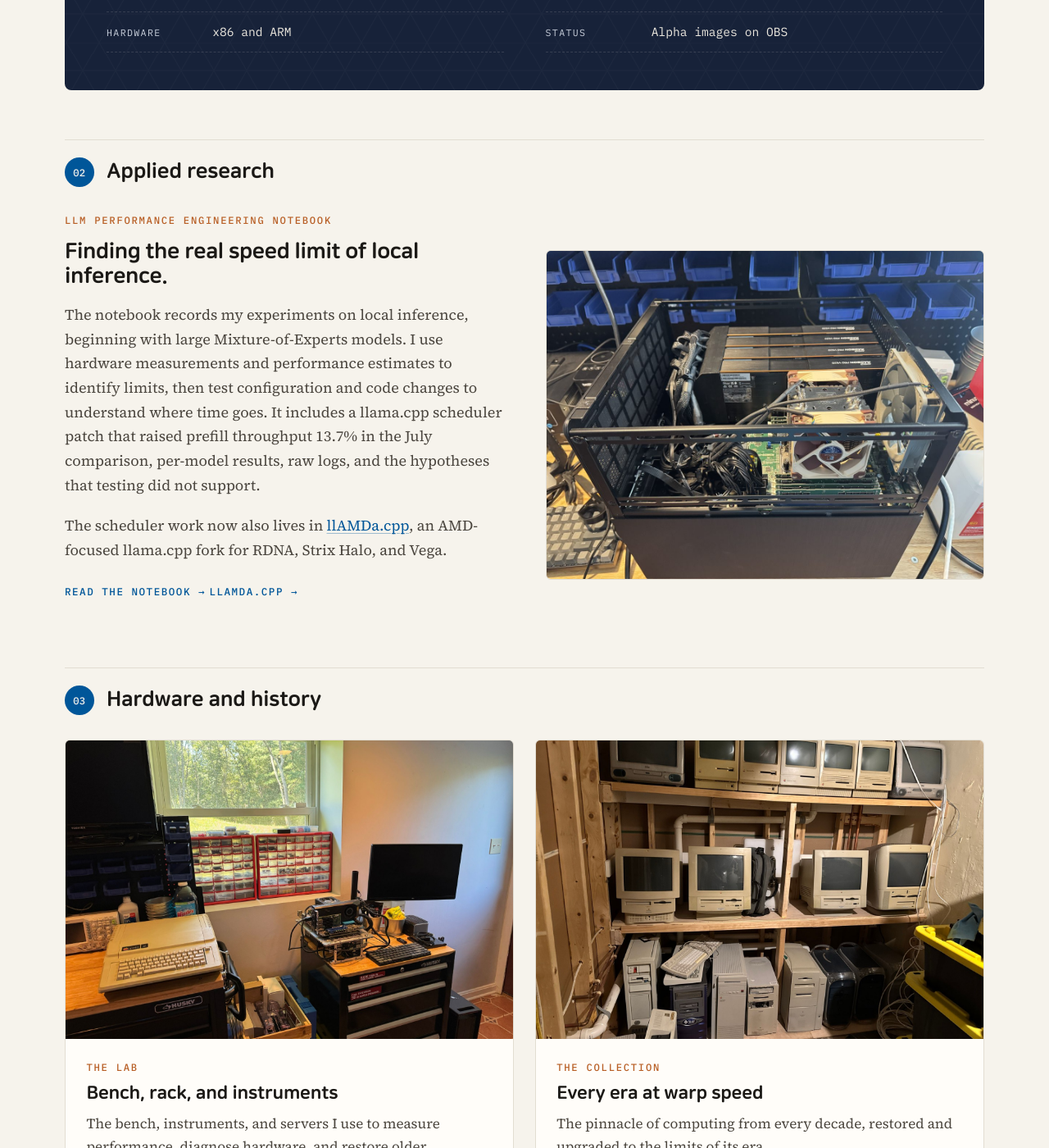
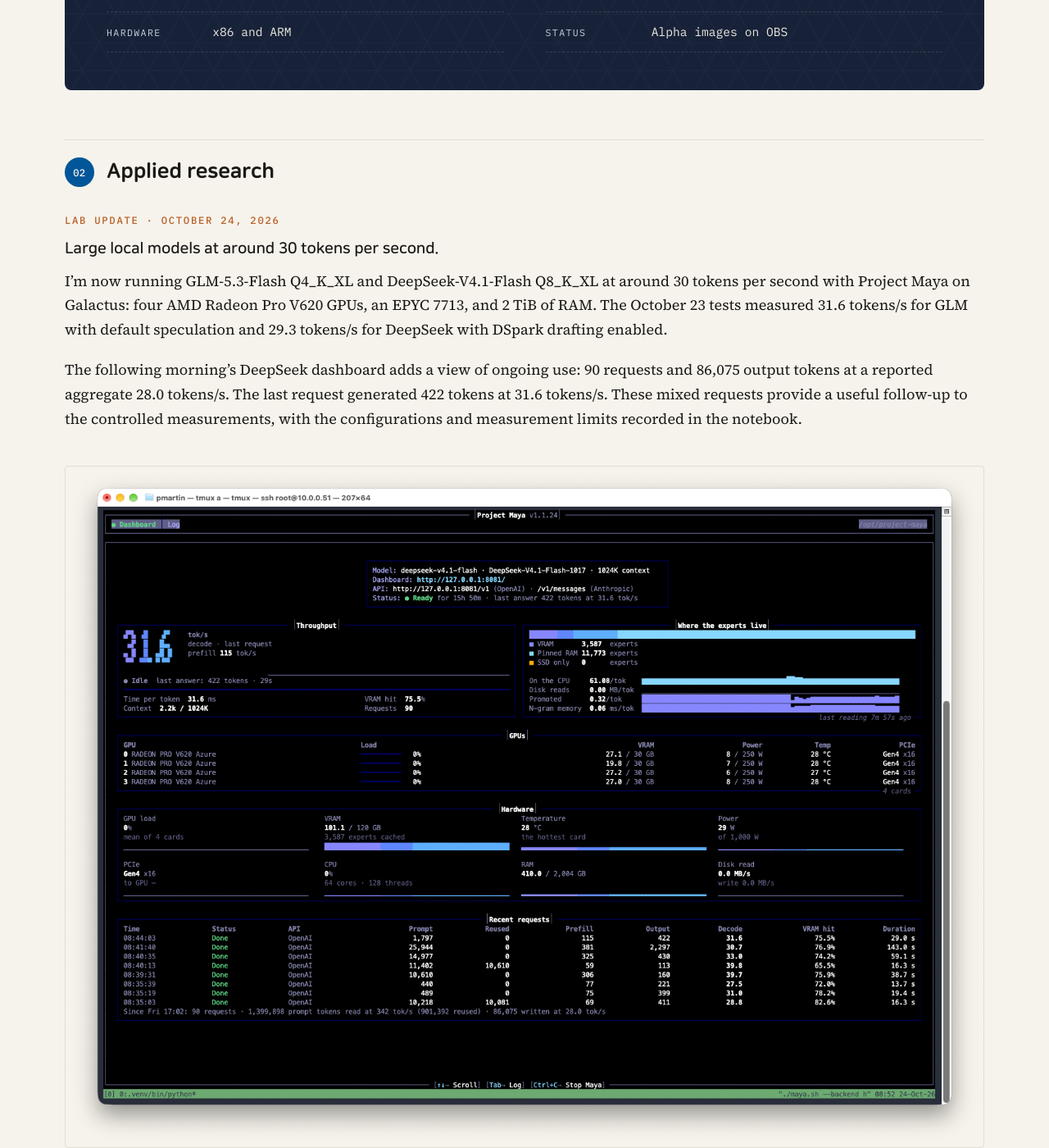
Before and after one commit to TechnicompLabs/technicomplabs.github.io, a Jekyll site: the page built from index.md, in a window 1280 px wide and 1400 px high, scrolled down 1728 px. Shown: the whole window at 82% size. Built offline with Jekyll 4.4.1, drawn with Linux system fonts in a browser that asks for light colours; some of the changed text lies outside the part shown.

Commit message:
Feature Maya inference milestone on homepage

```diff
--- a/index.md
+++ b/index.md
@@ -24,6 +24,17 @@ permalink: /
     <div class="section-head">
       <span class="num">02</span><h2>Applied research</h2>
     </div>
+    <article aria-labelledby="maya-update-title">
+      <p class="kicker">Lab update · October 24, 2026</p>
+      <h3 id="maya-update-title">Large local models at around 30 tokens per second.</h3>
+      <p>I’m now running GLM-5.3-Flash Q4_K_XL and DeepSeek-V4.1-Flash Q8_K_XL at around 30 tokens per second with Project Maya on Galactus: four AMD Radeon Pro V620 GPUs, an EPYC 7713, and 2 TiB of RAM. The October 23 tests measured 31.6 tokens/s for GLM with default speculation and 29.3 tokens/s for DeepSeek with DSpark drafting enabled.</p>
+      <p>The following morning’s DeepSeek dashboard adds a view of ongoing use: 90 requests and 86,075 output tokens at a reported aggregate 28.0 tokens/s. The last request generated 422 tokens at 31.6 tokens/s. These mixed requests provide a useful follow-up to the controlled measurements, with the configurations and measurement limits recorded in the notebook.</p>
+      <figure>
+        <a href="/assets/images/2026-10-24-maya-deepseek-dashboard.png"><img src="/assets/images/2026-10-24-maya-deepseek-dashboard.png" alt="Project Maya v1.1.24 serving DeepSeek-V4.1-Flash on four Radeon Pro V620 GPUs, with 31.6 tokens per second for the last request" width="1599" height="1185" style="height: auto;" loading="lazy"></a>
+        <figcaption>DeepSeek on Galactus, October 24. The large number is the last request’s generation rate; the session aggregate is shown at the bottom. The dashboard is idle at capture time. Select the image to see it full size.</figcaption>
+      </figure>
+      <p><a class="more" href="https://github.com/pauldmartinphd/llm-performance-engineering-notebook#october-23-two-large-moe-models-at-roughly-30-tokenss">Read the measurements and source logs &rarr;</a></p>
+    </article>
     <div class="split">
       <div>
         <p class="kicker">LLM Performance Engineering Notebook</p>
```
Also changed, not shown: assets/images/2026-10-24-maya-deepseek-dashboard.png (added).
